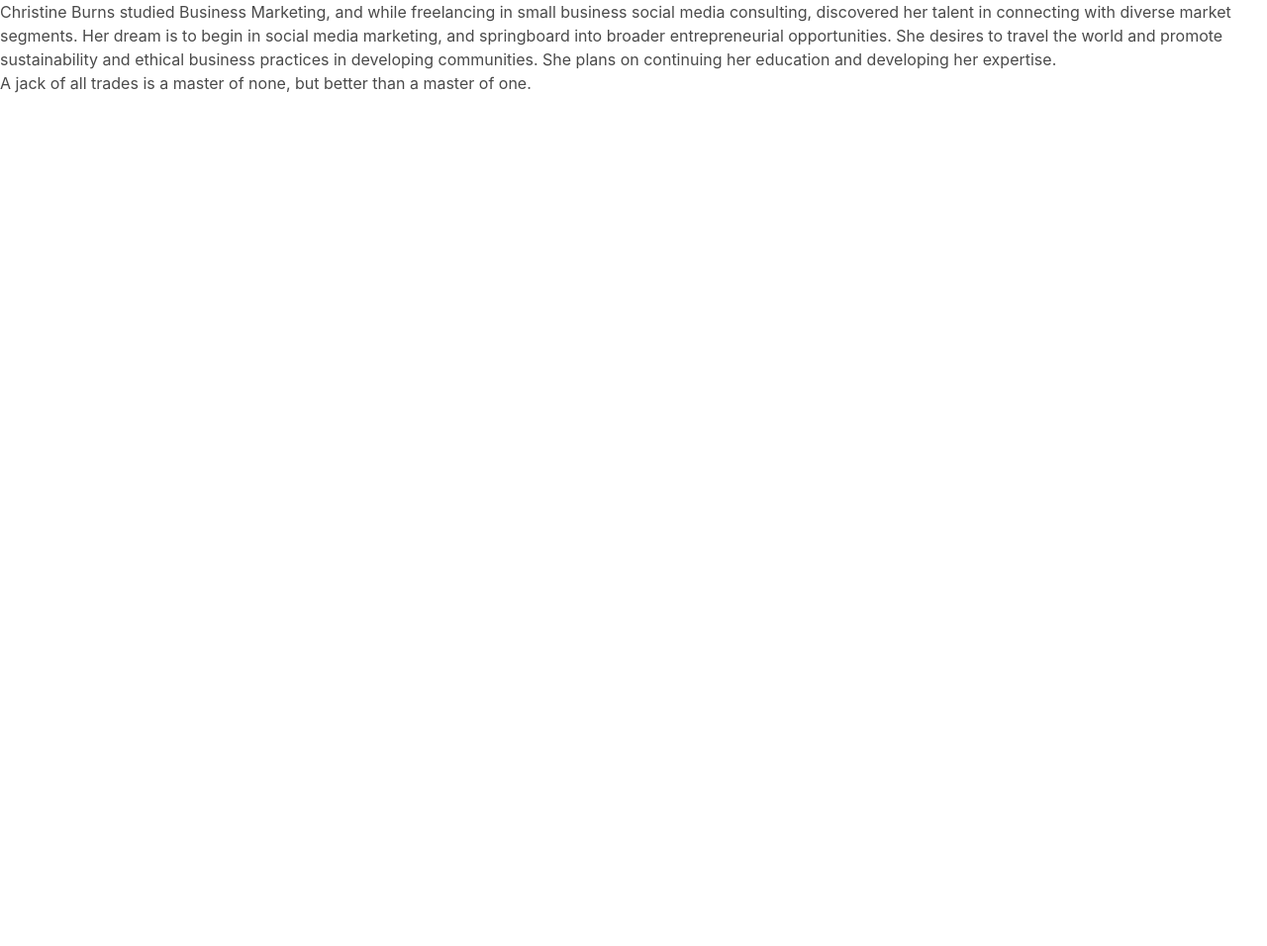
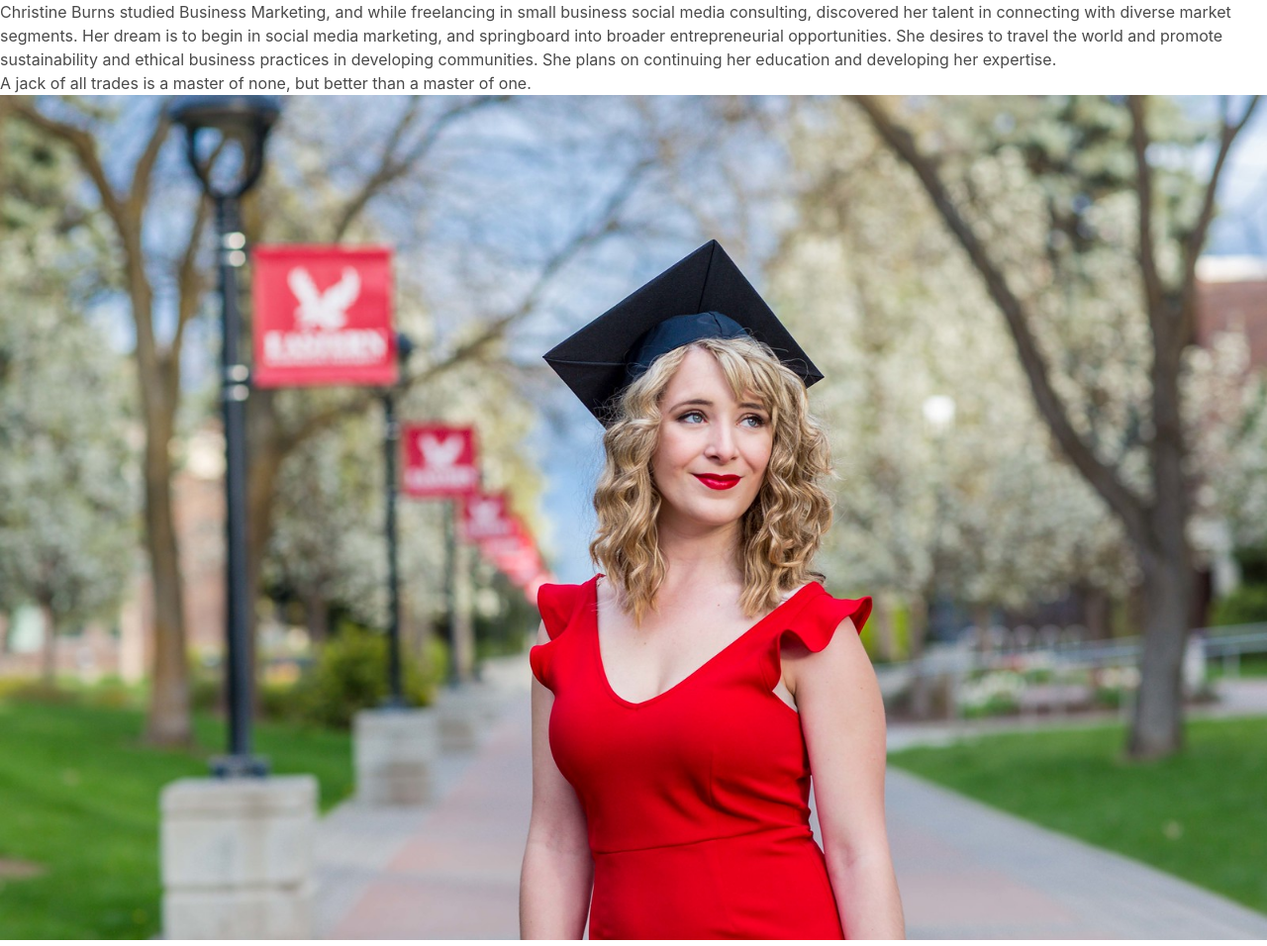
Before and after one commit to burnschristine/christinerubyburns.com, a Jekyll site: the page built from about.markdown, in a window 1280 px wide. Shown: the whole page at 99% size. Built offline with Jekyll 4.4.1, drawn with Linux system fonts in a browser that asks for light colours; nearby versions of some CDN libraries; before the commit the page ends 900 px from its top, so only the background shows below that.

Commit message:
Updated About

```diff
--- a/about.markdown
+++ b/about.markdown
@@ -6,3 +6,5 @@ layout: home
 Christine Burns studied Business Marketing, and while freelancing in small business social media consulting, discovered her talent in connecting with diverse market segments. Her dream is to begin in social media marketing, and springboard into broader entrepreneurial opportunities. She desires to travel the world and promote sustainability and ethical business practices in developing communities. She plans on continuing her education and developing her expertise.
 
 > A jack of all trades is a master of none, but better than a master of one.
+
+![MFP-5600-X3 (1).jpg](/uploads/MFP-5600-X3%20(1).jpg)
```
